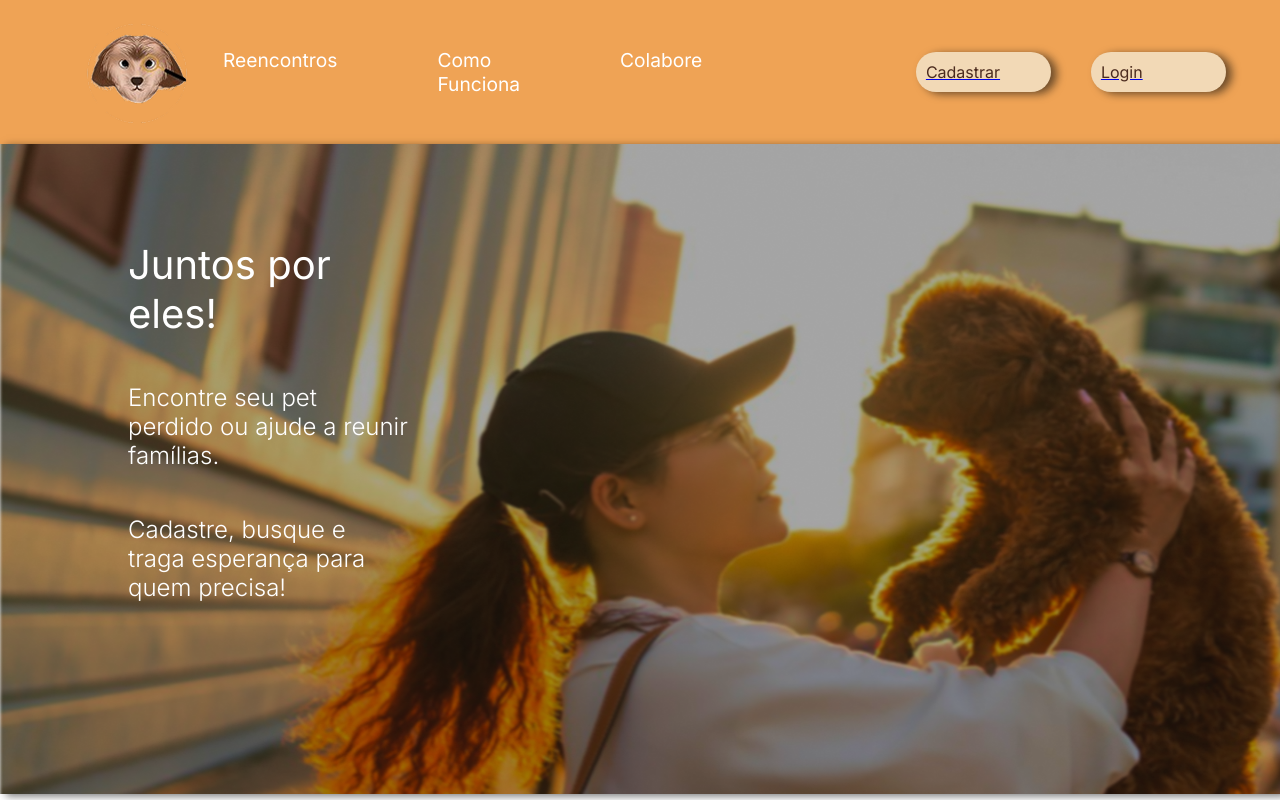
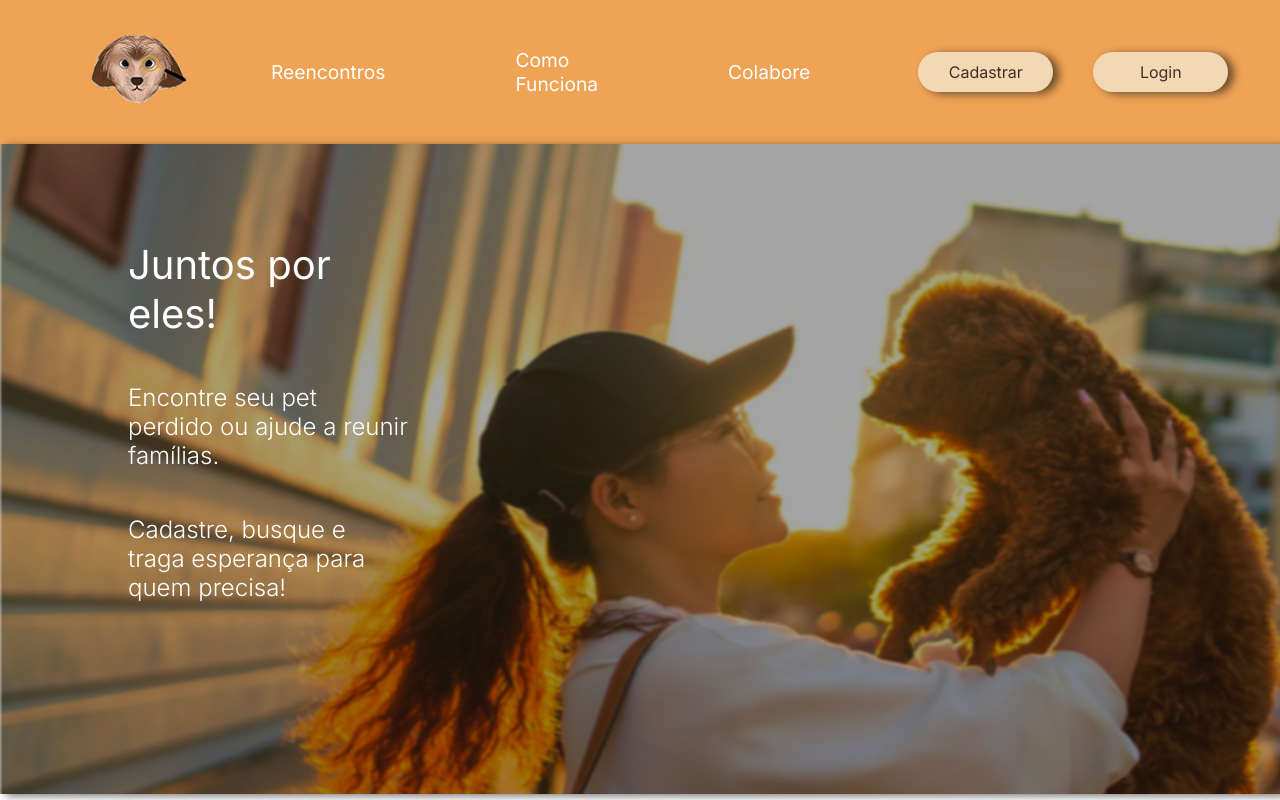
Before and after one commit to israelsouza/busca-pet, a React (Vite) app in the folder frontend/busca-pet/: page / in a window 1280 px wide. Shown: the top 800 px of the page. Built offline with nearby package versions, Linux system fonts and the light colour scheme; a web font is replaced by a local one.

Commit message:
Atualização
- Ajustes no header da Home;
- Ajustes na Tela PostsTodos;

```diff
--- a/frontend/busca-pet/src/components/styles/buttonhome.module.css
+++ b/frontend/busca-pet/src/components/styles/buttonhome.module.css
@@ -1,4 +1,6 @@
 .buttonhome{
+    display: flex;
+    justify-content: center;
     background-color: var(--inputs) ;
     border-radius: 28px;
     font-family: "inter", sans-serif;
@@ -16,3 +18,10 @@
     cursor: pointer;
     transition: 0.5s;
 }
+
+.linkhome{
+    text-decoration: none;
+    display: flex;
+    text-align: center;
+    justify-content: center;
+}
--- a/frontend/busca-pet/src/pages/Home.jsx
+++ b/frontend/busca-pet/src/pages/Home.jsx
@@ -57,7 +57,6 @@ function Home(){
             <div className={style.container_header}>
                 <nav>
                     <ul className={style.ul}>
-
                         <Link  className={style.linkhome} onClick={irParaReencontros}>Reencontros</Link>
                         <Link  className={style.linkhome} onClick={irParaFuncionamento}>Como Funciona</Link>
                         <Link  className={style.linkhome} onClick={irParaColabore}>Colabore</Link>
--- a/frontend/busca-pet/src/pages/postsAll.jsx
+++ b/frontend/busca-pet/src/pages/postsAll.jsx
@@ -14,9 +14,7 @@ function PostsAll() {
             <div className={style.headopcoes}>
             <h1 className={style.h1}>Todos os Pets</h1>
                 <div className={style.buttoncontainer}>
-                            <Link to={'/posts/criar-post'} >
-                                <button id="link-btn" className={style.button}>Adicionar Pet encontrado/perdido</button>
-                            </Link>
+                <Link to={'/posts/criar-post'} className={style.linkpost}><button id="link-btn" className={style.button}>Adicionar Pet encontrado/perdido</button></Link>
                             <button className={style.button}>Verificar Pet que eu publiquei</button>
                 </div>
                 </div>
--- a/frontend/busca-pet/src/pages/styles/home.module.css
+++ b/frontend/busca-pet/src/pages/styles/home.module.css
@@ -21,8 +21,9 @@
 
 .ul{
     display: flex;
-    margin-right: 12vw;
-    gap: 60px;
+    align-items: center;
+    margin: 3em;
+    gap: 90px;
 }
 
 .linkhome{
--- a/frontend/busca-pet/src/pages/styles/postsAll.module.css
+++ b/frontend/busca-pet/src/pages/styles/postsAll.module.css
@@ -5,6 +5,10 @@
 
 .headopcoes{
     margin: 10px;
+}
+
+.linkpost{
+    text-decoration: none;
 }
 
 .buttoncontainer{
```
Lines whose indentation alone changed are shown as unchanged.
